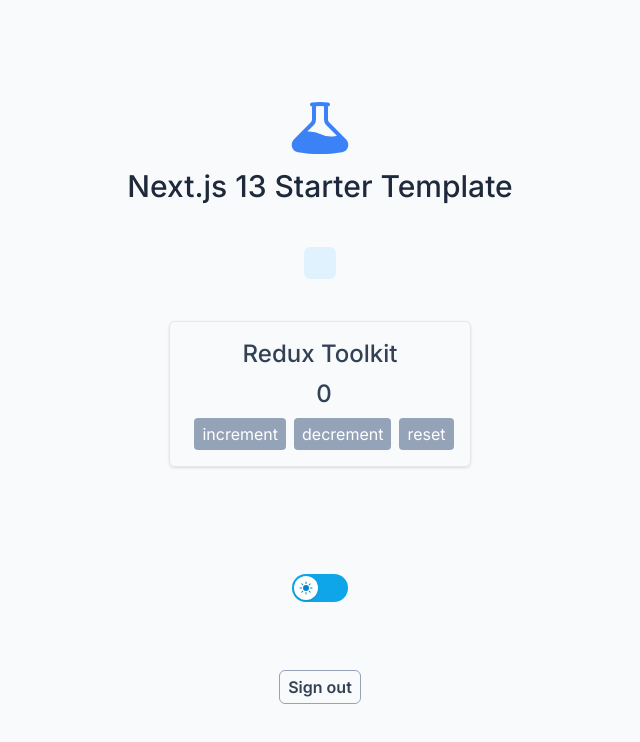
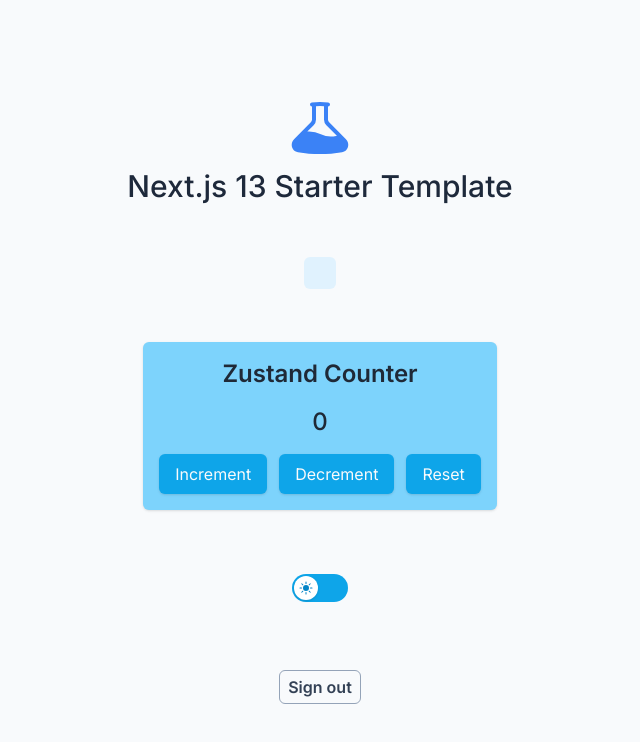
Before and after one commit to wilfredinni/next-starter-template, a Next.js app: page / in a window 1280 px wide. Shown: the top 742 px of the page, without its empty margins (320-960 px from the left). Built offline with nearby package versions, Linux system fonts and the light colour scheme; no server answers; what envalid would draw is missing.

Commit message:
refactor: dropped redux in favor of zustand

```diff
--- a/package.json
+++ b/package.json
@@ -11,8 +11,7 @@
   "dependencies": {
     "@headlessui/react": "^1.7.17",
     "@heroicons/react": "^2.0.18",
-    "@reduxjs/toolkit": "^1.9.5",
-    "@tremor/react": "^3.7.2",
+    "@tremor/react": "^3.7.3",
     "@types/node": "20.5.8",
     "@types/react": "18.2.21",
     "@types/react-dom": "18.2.7",
@@ -29,6 +28,7 @@
     "react-dom": "18.2.0",
     "react-redux": "^8.1.2",
     "tailwindcss": "3.3.3",
-    "typescript": "5.2.2"
+    "typescript": "5.2.2",
+    "zustand": "^4.4.1"
   }
 }
--- /dev/null
+++ b/src/app/components/Counter.tsx
@@ -0,0 +1,37 @@
+"use client"
+
+import { useCounterStore } from "@/store/counter"
+
+export default function Counter() {
+  const { count, increment, decrement, reset } = useCounterStore()
+
+  return (
+    <div className="p-4 mt-4 rounded-md shadow bg-sky-300 dark:bg-sky-600 dark:text-gray-200 text-gray-800">
+      <h2 className="text-2xl font-semibold">Zustand Counter</h2>
+      <div className="text-2xl font-medium my-4">{count}</div>
+
+      <div className="flex items-center justify-between w-full gap-x-3">
+        <button
+          className="px-4 py-2 rounded-md shadow bg-sky-500 hover:bg-sky-600 dark:bg-sky-700 dark:hover:bg-sky-800 text-gray-50"
+          onClick={increment}
+        >
+          Increment
+        </button>
+
+        <button
+          className="px-4 py-2 rounded-md shadow bg-sky-500 hover:bg-sky-600 dark:bg-sky-700 dark:hover:bg-sky-800 text-gray-50"
+          onClick={decrement}
+        >
+          Decrement
+        </button>
+
+        <button
+          className="px-4 py-2 rounded-md shadow bg-sky-500 hover:bg-sky-600 dark:bg-sky-700 dark:hover:bg-sky-800 text-gray-50"
+          onClick={reset}
+        >
+          Reset
+        </button>
+      </div>
+    </div>
+  )
+}
--- a/src/app/components/counterReducer.tsx
+++ /dev/null
@@ -1,40 +0,0 @@
-"use client"
-
-import { decrement, increment, reset } from "@/redux/features/counterSlice"
-import { useAppDispatch, useAppSelector } from "@/redux/hooks"
-
-export default function CounterReducer() {
-  const count = useAppSelector((state) => state.counterReducer.value)
-  const dispatch = useAppDispatch()
-
-  return (
-    <main className="p-4 border rounded-md text-center shadow">
-      <div className="space-x-2 space-y-2">
-        <h2 className="text-2xl font-medium text-slate-700 dark:text-slate-300">
-          Redux Toolkit
-        </h2>
-        <h4 className="text-2xl mb-2 font-medium text-slate-700 dark:text-slate-300">
-          {count}
-        </h4>
-        <button
-          className="bg-slate-400 text-white rounded px-2 py-1 hover:bg-slate-500"
-          onClick={() => dispatch(increment())}
-        >
-          increment
-        </button>
-        <button
-          className="bg-slate-400 text-white rounded px-2 py-1 hover:bg-slate-500"
-          onClick={() => dispatch(decrement())}
-        >
-          decrement
-        </button>
-        <button
-          className="bg-slate-400 text-white rounded px-2 py-1 hover:bg-slate-500"
-          onClick={() => dispatch(reset())}
-        >
-          reset
-        </button>
-      </div>
-    </main>
-  )
-}
--- a/src/app/layout.tsx
+++ b/src/app/layout.tsx
@@ -2,7 +2,6 @@ import "./globals.css"
 import type { Metadata } from "next"
 import { Inter } from "next/font/google"
 
-import { Providers } from "@/redux/provider"
 import { Providers as ThemeProvider } from "@/app/providers/ThemeProvider"
 
 const inter = Inter({ subsets: ["latin"] })
@@ -20,9 +19,7 @@ export default function RootLayout({
   return (
     <html lang="en" suppressHydrationWarning>
       <body className={`${inter.className} bg-slate-50 dark:bg-gray-900`}>
-        <ThemeProvider>
-          <Providers>{children}</Providers>
-        </ThemeProvider>
+        <ThemeProvider>{children}</ThemeProvider>
       </body>
     </html>
   )
--- a/src/app/page.tsx
+++ b/src/app/page.tsx
@@ -3,9 +3,9 @@ import { getServerSession } from "next-auth/next"
 import { User } from "next-auth"
 import { options } from "./api/auth/[...nextauth]/options"
 
-import ThemeSwitcher from "./components/themeSwitcher"
-import CounterReducer from "./components/counterReducer"
-import Logout from "./components/logout"
+import Counter from "./components/Counter"
+import ThemeSwitcher from "./components/ThemeSwitcher"
+import Logout from "./components/Logout"
 
 export default async function Home() {
   const session = await getServerSession(options)
@@ -20,12 +20,12 @@ export default async function Home() {
         </h1>
       </div>
 
-      <div className="bg-sky-100 p-4 rounded-md text-sky-700">
+      <div className="bg-sky-100 p-4 rounded-md text-sky-700 mt-4">
         <pre>{JSON.stringify(user, null, 2)}</pre>
       </div>
 
-      <CounterReducer />
       <div className="text-center">
+        <Counter />
         <ThemeSwitcher />
         <Logout />
       </div>
--- a/src/redux/features/counterSlice.ts
+++ /dev/null
@@ -1,38 +0,0 @@
-import { createSlice, PayloadAction } from "@reduxjs/toolkit"
-
-type CounterState = {
-  value: number
-}
-
-const initialState = {
-  value: 0,
-} as CounterState
-
-export const counter = createSlice({
-  name: "counter",
-  initialState,
-  reducers: {
-    reset: () => initialState,
-    increment: (state) => {
-      state.value += 1
-    },
-    decrement: (state) => {
-      state.value -= 1
-    },
-    incrementByAmount: (state, action: PayloadAction<number>) => {
-      state.value += action.payload
-    },
-    decrementByAmount: (state, action: PayloadAction<number>) => {
-      state.value -= action.payload
-    },
-  },
-})
-
-export const {
-  increment,
-  incrementByAmount,
-  decrement,
-  decrementByAmount,
-  reset,
-} = counter.actions
-export default counter.reducer
--- a/src/redux/hooks.ts
+++ /dev/null
@@ -1,5 +0,0 @@
-import { TypedUseSelectorHook, useDispatch, useSelector } from "react-redux"
-import type { RootState, AppDispatch } from "./store"
-
-export const useAppDispatch = () => useDispatch<AppDispatch>()
-export const useAppSelector: TypedUseSelectorHook<RootState> = useSelector
--- a/src/redux/provider.tsx
+++ /dev/null
@@ -1,8 +0,0 @@
-"use client"
-
-import { store } from "./store"
-import { Provider } from "react-redux"
-
-export function Providers({ children }: { children: React.ReactNode }) {
-  return <Provider store={store}>{children}</Provider>
-}
--- a/src/redux/store.ts
+++ /dev/null
@@ -1,11 +0,0 @@
-import { configureStore } from "@reduxjs/toolkit"
-import counterReducer from "./features/counterSlice"
-
-export const store = configureStore({
-  reducer: {
-    counterReducer,
-  },
-})
-
-export type RootState = ReturnType<typeof store.getState>
-export type AppDispatch = typeof store.dispatch
--- /dev/null
+++ b/src/store/counter.ts
@@ -0,0 +1,15 @@
+import { create } from "zustand"
+
+interface CounterStore {
+  count: number
+  increment: () => void
+  decrement: () => void
+  reset: () => void
+}
+
+export const useCounterStore = create<CounterStore>((set) => ({
+  count: 0,
+  increment: () => set((state) => ({ count: state.count + 1 })),
+  decrement: () => set((state) => ({ count: state.count - 1 })),
+  reset: () => set({ count: 0 }),
+}))
```
Also changed, not shown: 2 other files (tests, documents, lock files or other folders).
